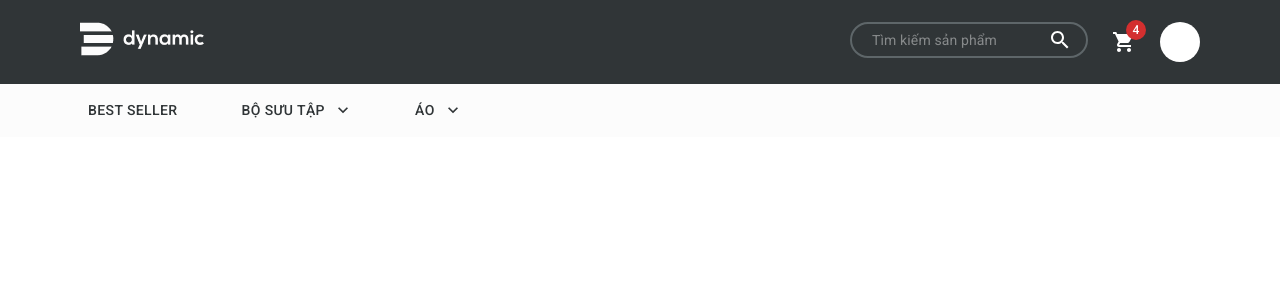
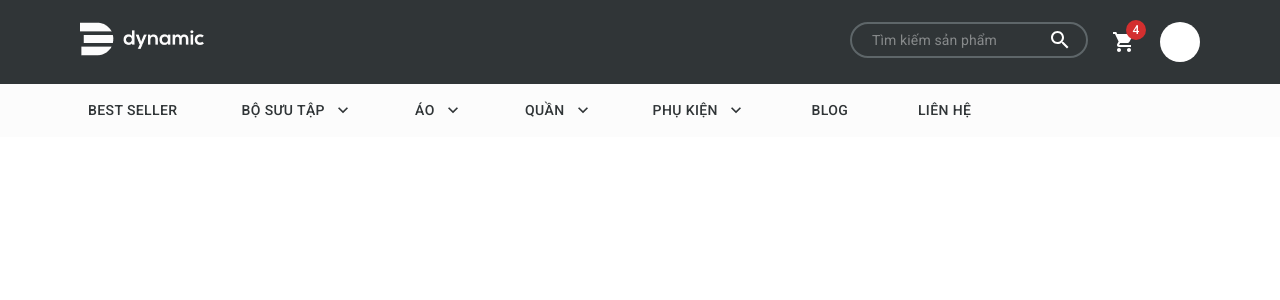
Before and after one commit to 19520280/dynamic-website, a React (Create React App) app: page / in a window 1280 px wide. Shown: the top 300 px of the page. Built offline with nearby package versions, Linux system fonts and the light colour scheme.

Commit message:
Update pages

```diff
--- a/src/dataSources/Pages.js
+++ b/src/dataSources/Pages.js
@@ -44,4 +44,50 @@ export const pages = [
       },
     ],
   },
+  {
+    title: "Quần",
+    path: "/Quan",
+    menu: [
+      {
+        title: "Quần dài | Pants",
+        path: "/Quan-dai",
+      },
+      {
+        title: "Quần ngắn | Shorts",
+        path: "/Quan-ngan",
+      },
+    ],
+  },
+  {
+    title: "Phụ kiện",
+    path: "/Phu-kien",
+    menu: [
+      {
+        title: "Ba lô | Backpacks",
+        path: "/Ba-lo",
+      },
+      {
+        title: "Túi | Bag",
+        path: "/Tui",
+      },
+      {
+        title: "Ví | Wallet",
+        path: "/Vi",
+      },
+      {
+        title: "Nón | Cap",
+        path: "/Non",
+      },
+    ],
+  },
+  {
+    title: "Blog",
+    path: "/Blog",
+    menu: [],
+  },
+  {
+    title: "Liên hệ",
+    path: "/Lien-he",
+    menu: [],
+  },
 ];
```
